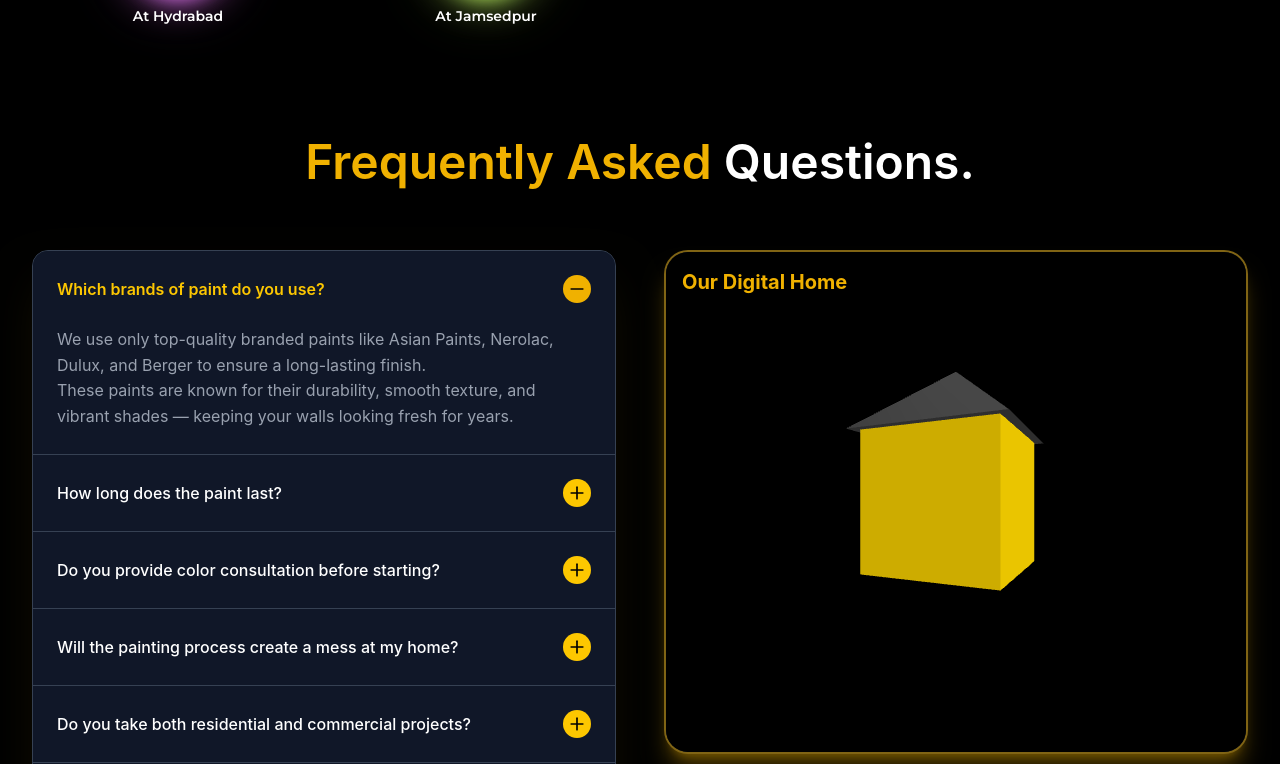
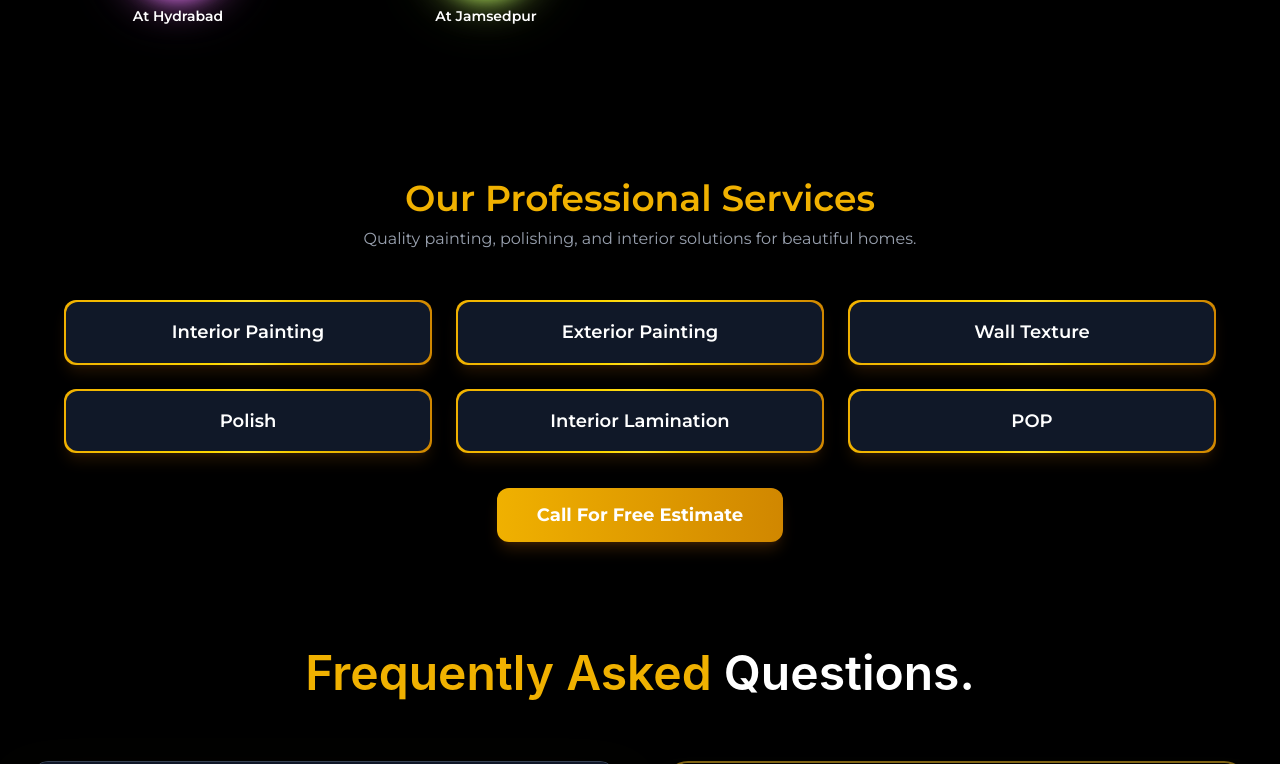
Before and after one commit to Ahil-Waseem/New-Bombay-Painting, a React (Vite) app: page / in a window 1280 px wide. Shown: the part 7016-7780 px from the top of the page. Built offline with nearby package versions, Linux system fonts and the light colour scheme.

Commit message:
added one services CTA component

```diff
--- a/src/App.jsx
+++ b/src/App.jsx
@@ -29,6 +29,7 @@ import texture1 from "../src/assets/images/texture1.jpg";
 import texture2 from "../src/assets/images/texture2.jpg";
 import texture3 from "../src/assets/images/texture3.jpg";
 import Hierarchy from "./components/ClientShowcase";
+import ServicesCTA from "./components/ServicesCTA";
 
 import lamination1 from "../src/assets/images/lamination1.png";
 import lamination2 from "../src/assets/images/lamination2.png";
@@ -85,6 +86,7 @@ function Home({ aboutRef, contactRef }) {
       {/* <AnimatedCards /> */}
 
     <Hierarchy/>
+      <ServicesCTA/>
       <FAQSection />
 
       <OurLeadership/>
--- /dev/null
+++ b/src/components/ServicesCTA.jsx
@@ -0,0 +1,97 @@
+import React from "react";
+
+const ServicesCTA = () => {
+    const services = [
+        { name: "Interior Painting", id: "painting" },
+        { name: "Exterior Painting", id: "exterior" },
+        { name: "Wall Texture", id: "texture" },
+        { name: "Polish", id: "polish" },
+        { name: "Interior Lamination", id: "lamination" },
+        { name: "POP", id: "pop" },
+    ];
+
+    return (
+        <div className="bg-black text-white py-20 px-6">
+            <div className="max-w-6xl mx-auto text-center">
+
+                {/* Heading */}
+                <h2 className="text-3xl md:text-4xl font-bold mb-2 text-yellow-500">
+                    Our Professional Services
+                </h2>
+                <p className="text-gray-400 mb-12">
+                    Quality painting, polishing, and interior solutions for beautiful homes.
+                </p>
+
+                {/* Services Buttons */}
+                <div className="grid grid-cols-1 sm:grid-cols-2 md:grid-cols-3 gap-6">
+                    {services.map((service, index) => (
+                        <a
+                            key={index}
+                            href={`/services#${service.id}`}
+                            className="
+                group
+                relative
+                p-[2px]
+                rounded-xl
+                bg-gradient-to-r from-yellow-500 via-yellow-300 to-yellow-600
+                hover:from-yellow-400 hover:to-yellow-500
+                transition-all duration-300
+                shadow-lg shadow-yellow-900/30
+                hover:shadow-yellow-500/50
+              "
+                        >
+                            <div
+                                className="
+                  bg-gray-900
+                  rounded-xl
+                  px-6 py-4
+                  flex justify-center items-center
+                  group-hover:bg-gray-800
+                  transition-all duration-300
+                "
+                            >
+                                <p className="text-lg font-semibold group-hover:text-yellow-400 transition-all duration-300">
+                                    {service.name}
+                                </p>
+
+                                {/* Shine effect */}
+                                <span
+                                    className="
+                    absolute
+                    inset-0
+                    rounded-xl
+                    bg-gradient-to-r from-transparent via-white/20 to-transparent
+                    opacity-0 group-hover:opacity-100
+                    translate-x-[-100%] group-hover:translate-x-[100%]
+                    transition-all duration-700
+                  "
+                                ></span>
+                            </div>
+                        </a>
+                    ))}
+                </div>
+
+                {/* CTA */}
+                <div className="mt-12">
+                    <a
+                        href="tel:+919819584682"
+                        className="
+              bg-gradient-to-r from-yellow-500 to-yellow-600
+              text-black font-bold
+              px-10 py-4 rounded-xl
+              text-lg
+              shadow-lg shadow-yellow-900/40
+              hover:shadow-yellow-500/70
+              transition-all
+              hover:-translate-y-1 hover:scale-105
+            "
+                    >
+                        Call For Free Estimate
+                    </a>
+                </div>
+            </div>
+        </div>
+    );
+};
+
+export default ServicesCTA;
--- a/src/pages/Services.jsx
+++ b/src/pages/Services.jsx
@@ -1,23 +1,48 @@
 import React from "react";
+import { motion } from "framer-motion";
 
-import { motion } from "framer-motion";
 import lamination from "../assets/images/lamination1.png";
 import polish from "../assets/images/our-work2.png";
 import paint from "../assets/images/our-work1.png";
-import interior from "../assets/images/interior.jpg"; // 👈 add your image
-import texture from "../assets/images/texture.jpeg";   // 👈 add your image
+import interior from "../assets/images/interior.jpg";
+import texture from "../assets/images/texture.jpeg";
 import HeroSection from "../components/HeroSection";
-import pop1 from "../assets/images/pop1.png"
+import pop1 from "../assets/images/pop1.png";
 import { Helmet } from "react-helmet";
-// import wallpaper from "../assets/images/wallpaper.png"; // 👈 add your image
+
+import { useEffect } from "react";
+import { useLocation } from "react-router-dom";
+
 
 const Services = () => {
+  const location = useLocation();
+
+  useEffect(() => {
+    if (location.hash) {
+      const id = location.hash.replace("#", "");
+      const el = document.getElementById(id);
+
+      if (el) {
+        setTimeout(() => {
+          el.scrollIntoView({
+            behavior: "smooth",
+            block: "start",
+          });
+        }, 200);
+      }
+    }
+  }, [location]);
+
   return (
     <>
-    <HeroSection/>
+      <HeroSection />
+
       <div className="bg-gray-900 text-white py-16 px-6 md:px-20 overflow-hidden">
         <Helmet>
-          <title>Professional House Painting & Interior Services in Mumbai | New Bombay Painting</title>
+          <title>
+            Professional House Painting & Interior Services in Mumbai | New
+            Bombay Painting
+          </title>
           <meta
             name="description"
             content="Looking for painting, lamination, and texture polish services in Mumbai? We offer expert house painting, interior design, and luxury wall finishes with high-quality materials."
@@ -29,7 +54,10 @@ const Services = () => {
         </Helmet>
 
         {/* 1️⃣ Painting Section */}
-      <div className="flex flex-col md:flex-row items-center gap-10 mb-20">
+        <div
+          id="painting"
+          className="flex flex-col md:flex-row items-center gap-10 mb-20"
+        >
           <motion.div
             className="md:w-1/2"
             initial={{ opacity: 0, x: -100 }}
@@ -44,12 +72,16 @@ const Services = () => {
             >
               Painting Services in Mumbai
             </motion.h2>
+
             <p className="text-gray-300 leading-relaxed">
               Transform your home or office with our{" "}
-            <span className="text-yellow-400">professional painting services in Mumbai</span>.
-            We use premium-quality paints and modern tools for a durable, smooth, and vibrant finish.
-            From interior walls to exterior surfaces, we deliver perfection with Asian Paints,
-            Nerolac, and Berger products.
+              <span className="text-yellow-400">
+                professional painting services in Mumbai
+              </span>
+              . We use premium-quality paints and modern tools for a durable,
+              smooth, and vibrant finish. From interior walls to exterior
+              surfaces, we deliver perfection with Asian Paints, Nerolac, and
+              Berger products.
             </p>
           </motion.div>
 
@@ -60,12 +92,19 @@ const Services = () => {
             transition={{ duration: 1 }}
             whileHover={{ scale: 1.05 }}
           >
-          <img src={paint} alt="Painting Service" className="rounded-2xl shadow-xl w-full max-w-lg h-[400px] object-cover" />
+            <img
+              src={paint}
+              alt="Painting Service"
+              className="rounded-2xl shadow-xl w-full max-w-lg h-[400px] object-cover"
+            />
           </motion.div>
         </div>
 
         {/* 2️⃣ Polish Work Section */}
-      <div className="flex flex-col-reverse md:flex-row items-center gap-10 mb-20">
+        <div
+          id="polish"
+          className="flex flex-col-reverse md:flex-row items-center gap-10 mb-20"
+        >
           <motion.div
             className="md:w-1/2 flex justify-center"
             initial={{ opacity: 0, scale: 0.8 }}
@@ -73,7 +112,11 @@ const Services = () => {
             transition={{ duration: 1 }}
             whileHover={{ scale: 1.05 }}
           >
-          <img src={polish} alt="Polish Work" className="rounded-2xl shadow-xl w-full max-w-lg h-[400px] object-cover" />
+            <img
+              src={polish}
+              alt="Polish Work"
+              className="rounded-2xl shadow-xl w-full max-w-lg h-[400px] object-cover"
+            />
           </motion.div>
 
           <motion.div
@@ -85,17 +128,22 @@ const Services = () => {
             <motion.h2 className="text-4xl font-bold mb-4 text-yellow-400">
               Polish Work
             </motion.h2>
+
             <p className="text-gray-300 leading-relaxed">
               Restore the natural beauty of your wood furniture with our{" "}
               <span className="text-yellow-400">premium polish services</span>.
-            We use eco-friendly materials for glossy, matte, or semi-matte finishes
-            that enhance the durability and elegance of your interiors.
+              We use eco-friendly materials for glossy, matte, or semi-matte
+              finishes that enhance the durability and elegance of your
+              interiors.
             </p>
           </motion.div>
         </div>
 
         {/* 3️⃣ Lamination Work Section */}
-      <div className="flex flex-col md:flex-row items-center gap-10 mb-20">
+        <div
+          id="lamination"
+          className="flex flex-col md:flex-row items-center gap-10 mb-20"
+        >
           <motion.div
             className="md:w-1/2"
             initial={{ opacity: 0, x: -100 }}
@@ -105,11 +153,13 @@ const Services = () => {
             <motion.h2 className="text-4xl font-bold mb-4 text-yellow-400">
               Lamination Work
             </motion.h2>
+
             <p className="text-gray-300 leading-relaxed">
               Enhance your furniture and décor with{" "}
-            <span className="text-yellow-400">modern lamination finishes</span>.
-            We offer glossy, matte, and textured laminations that protect against moisture
-            and scratches while giving your interiors a stylish and lasting look.
+              <span className="text-yellow-400">modern lamination finishes</span>
+              . We offer glossy, matte, and textured laminations that protect
+              against moisture and scratches while giving your interiors a
+              stylish and lasting look.
             </p>
           </motion.div>
 
@@ -120,12 +170,19 @@ const Services = () => {
             transition={{ duration: 1 }}
             whileHover={{ scale: 1.05 }}
           >
-          <img src={lamination} alt="Lamination Work" className="rounded-2xl shadow-xl w-full max-w-lg h-[400px] object-cover" />
+            <img
+              src={lamination}
+              alt="Lamination Work"
+              className="rounded-2xl shadow-xl w-full max-w-lg h-[400px] object-cover"
+            />
           </motion.div>
         </div>
 
         {/* 4️⃣ Interior Designing Section */}
-      <div className="flex flex-col-reverse md:flex-row items-center gap-10 mb-20">
+        <div
+          id="interior"
+          className="flex flex-col-reverse md:flex-row items-center gap-10 mb-20"
+        >
           <motion.div
             className="md:w-1/2 flex justify-center"
             initial={{ opacity: 0, scale: 0.8 }}
@@ -133,7 +190,11 @@ const Services = () => {
             transition={{ duration: 1 }}
             whileHover={{ scale: 1.05 }}
           >
-          <img src={interior} alt="Interior Designing" className="rounded-2xl shadow-xl w-full max-w-lg h-[400px] object-cover" />
+            <img
+              src={interior}
+              alt="Interior Designing"
+              className="rounded-2xl shadow-xl w-full max-w-lg h-[400px] object-cover"
+            />
           </motion.div>
 
           <motion.div
@@ -142,30 +203,44 @@ const Services = () => {
             whileInView={{ opacity: 1, x: 0 }}
             transition={{ duration: 1 }}
           >
-          <h2 className="text-4xl font-bold mb-4 text-yellow-400">Interior Designing</h2>
+            <h2 className="text-4xl font-bold mb-4 text-yellow-400">
+              Interior Designing
+            </h2>
+
             <p className="text-gray-300 leading-relaxed">
               Redefine your space with our{" "}
-            <span className="text-yellow-400">creative interior design services</span>.
-            From modern living rooms to luxurious modular kitchens,
-            we bring functionality, comfort, and style to every corner of your home or office.
+              <span className="text-yellow-400">
+                creative interior design services
+              </span>
+              . From modern living rooms to luxurious modular kitchens, we bring
+              functionality, comfort, and style to every corner of your home or
+              office.
             </p>
           </motion.div>
         </div>
 
         {/* 5️⃣ Texture Polish Section */}
-      <div className="flex flex-col md:flex-row items-center gap-10 mb-20">
+        <div
+          id="texture"
+          className="flex flex-col md:flex-row items-center gap-10 mb-20"
+        >
           <motion.div
             className="md:w-1/2"
             initial={{ opacity: 0, x: -100 }}
             whileInView={{ opacity: 1, x: 0 }}
             transition={{ duration: 1 }}
           >
-          <h2 className="text-4xl font-bold mb-4 text-yellow-400">Texture & Wall Polish</h2>
+            <h2 className="text-4xl font-bold mb-4 text-yellow-400">
+              Texture & Wall Polish
+            </h2>
+
             <p className="text-gray-300 leading-relaxed">
               Add character to your walls with our{" "}
-            <span className="text-yellow-400">texture polish and designer wall finishes</span>.
-            Choose from metallic, marble, stone, and rustic textures
-            to give your home an artistic and premium feel.
+              <span className="text-yellow-400">
+                texture polish and designer wall finishes
+              </span>
+              . Choose from metallic, marble, stone, and rustic textures to give
+              your home an artistic and premium feel.
             </p>
           </motion.div>
 
@@ -176,12 +251,19 @@ const Services = () => {
             transition={{ duration: 1 }}
             whileHover={{ scale: 1.05 }}
           >
-          <img src={texture} alt="Texture Polish" className="rounded-2xl shadow-xl w-full max-w-lg h-[400px] object-cover" />
+            <img
+              src={texture}
+              alt="Texture Polish"
+              className="rounded-2xl shadow-xl w-full max-w-lg h-[400px] object-cover"
+            />
           </motion.div>
         </div>
 
         {/* 6️⃣ POP Work Section */}
-        <div className="flex flex-col-reverse md:flex-row items-center gap-10 mb-20">
+        <div
+          id="pop"
+          className="flex flex-col-reverse md:flex-row items-center gap-10 mb-20"
+        >
           <motion.div
             className="md:w-1/2 flex justify-center"
             initial={{ opacity: 0, scale: 0.8 }}
@@ -205,18 +287,17 @@ const Services = () => {
             <h2 className="text-4xl font-bold mb-4 text-yellow-400">
               POP (Plaster of Paris) Work
             </h2>
+
             <p className="text-gray-300 leading-relaxed">
               Upgrade your home interiors with our{" "}
               <span className="text-yellow-400">professional POP work</span>.
-              We create smooth false ceilings, wall designs, cornices, and elegant
-              mouldings using high-quality materials. Our POP craftsmanship gives
-              your space a premium, durable, and luxurious look with perfect finishing.
+              We create smooth false ceilings, wall designs, cornices, and
+              elegant mouldings using high-quality materials. Our POP
+              craftsmanship gives your space a premium, durable, and luxurious
+              look with perfect finishing.
             </p>
           </motion.div>
         </div>
-
-
-
       </div>
     </>
   );
```
Also changed, not shown: src/components/Contact.jsx (+24 -4 lines). Lines whose indentation alone changed are shown as unchanged.
